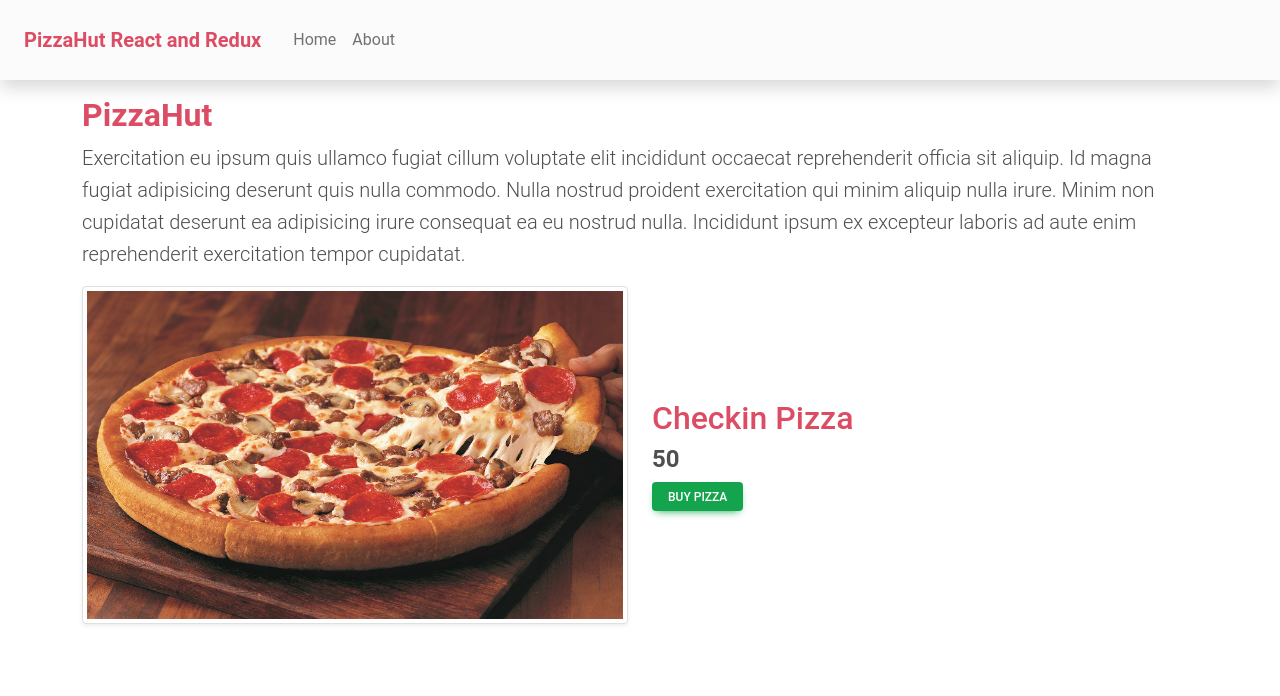
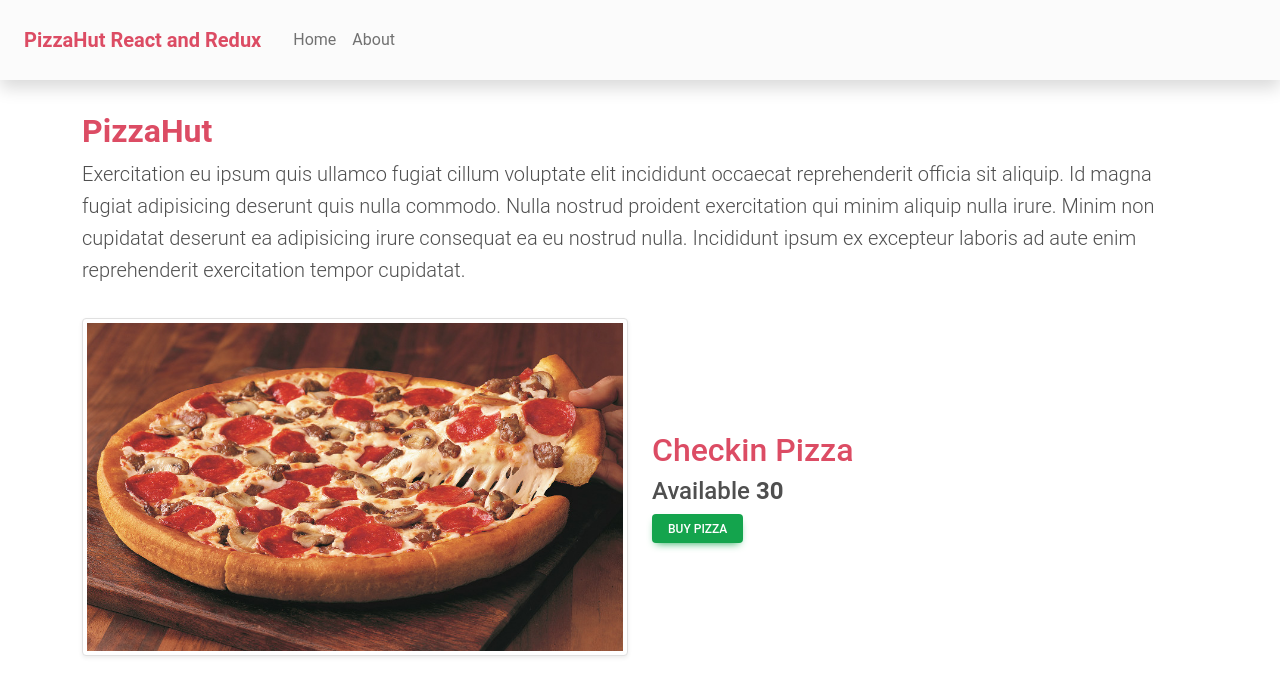
Before and after one commit to Musab-omer/react-redux, a React (Create React App) app: page / in a window 1280 px wide. Shown: the top 696 px of the page. Built offline with nearby package versions, Linux system fonts and the light colour scheme.

Commit message:
Convert PizzaHut React Hooks component to REDUX

```diff
--- a/src/component/PizzaHut.js
+++ b/src/component/PizzaHut.js
@@ -1,10 +1,23 @@
 import React, { useState } from "react";
-import pizza from '../assets/img/Pizza_Hut_adds_cheese.jpg';
+import pizzaImg from '../assets/img/Pizza_Hut_adds_cheese.jpg';
+import { useDispatch, useSelector } from "react-redux";
+import { buyPizza } from "../redux/pizzahut/pizzahut.actions";
 let PizzaHut = () => {
-    let[count,setCount]=useState(50)
+
+    let dispatch=useDispatch();
+    //get the data from REDUX Store
+    let pizzaInfo=useSelector((state)=>{
+        return state['pizza'];
+    })
+
+    let clickBuyPizza=()=>{
+        //dispatch an action to update the state
+        dispatch(buyPizza());
+    }
+
     return (
         <React.Fragment>
-            <section p-3>
+            <section className="p-3">
                 <div className="container mt-3">
                     <div className="row">
                         <div className="col">
@@ -18,14 +31,16 @@
                 <div className="container">
                     <div className="row align-items-center">
                         <div className="col-md-6">
-                            <img src={pizza} className="img-fluid img-thumbnail" alt=""/>
+                            <img src={pizzaImg} className="img-fluid img-thumbnail" alt="" />
                         </div>
                         <div className="col-md-6">
                             <p className="h2 text-danger">Checkin Pizza</p>
-                            <p className="h4">
-                                <span className="fw-bold">{count}</span>
+                            <p className="h4"> Available
+                                {/* <span className="fw-bold">{pizza.count}</span> */}
+                                <span className="fw-bold"> {pizzaInfo.count}</span>
                             </p>
-                            <button type="button" onClick={e=>setCount(count-1>0?count-1:1)} className="btn btn-success btn-sm">buy pizza</button>
+                         <button type="button" onClick={clickBuyPizza} className="btn btn-success btn-sm">buy pizza</button>
+
                         </div>
                     </div>
                 </div>
```
